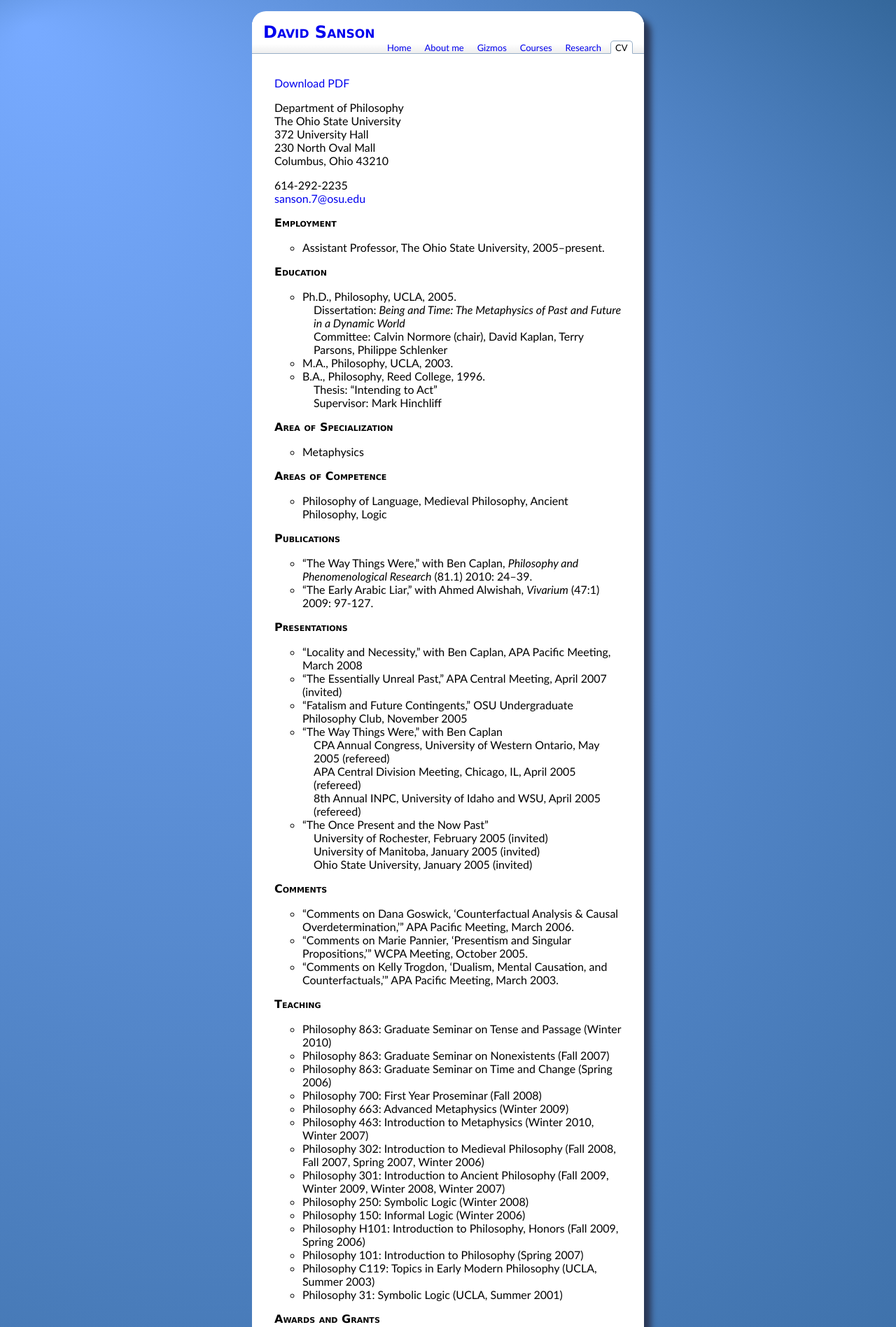
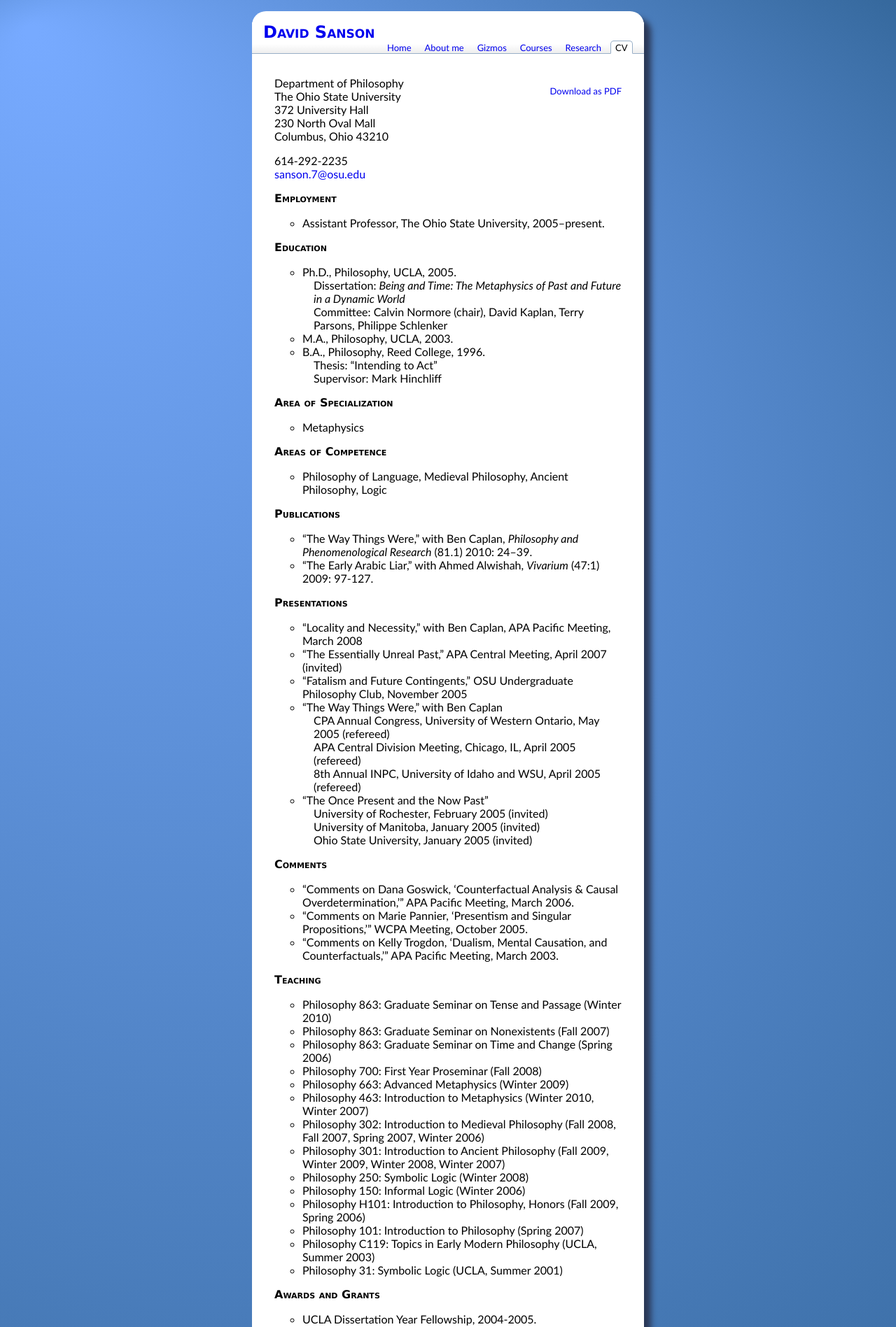
Before and after one commit to dsanson/dsanson.github.com, a Jekyll site: the page built from CV.markdown, in a window 1280 px wide. Shown: the top 1897 px of the page at 70% size. Built offline with Jekyll 4.4.1, drawn with Linux system fonts in a browser that asks for light colours; Markdown is read by kramdown in place of the engine named in the settings; comment, search, counter and statistics services are not loaded.

```diff
--- a/_config.yml
+++ b/_config.yml
@@ -6,6 +6,7 @@
 permalink   : none
 markdown    : rdiscount
 markdowns   : pandoc-ruby, rdiscount, maruku
+exclude     : ['README.markdown', 'scripts']
 url         : http://davidsanson.com
 pandoc-ruby:
     number-sections : false
--- a/_layouts/cv.html
+++ b/_layouts/cv.html
@@ -3,6 +3,6 @@
 top: David Sanson
 ---
 
-<p class="pdflink" ><a href="/CV.pdf">Download PDF</a></p>
+<p class="pdflink" ><a href="/CV.pdf">Download as PDF</a></p>
 
 {{ content }}
--- a/files/css/styles.css
+++ b/files/css/styles.css
@@ -318,7 +318,7 @@
 	-moz-transform: rotate(-2deg);
 }
 
-#pdf-link {
+.pdflink {
         float:right;
         font-size:small;
 }
```
Also changed, not shown: scripts/cv2pdf/cv.css (renamed from files/cv2pdf/cv.css), 5 other files.
